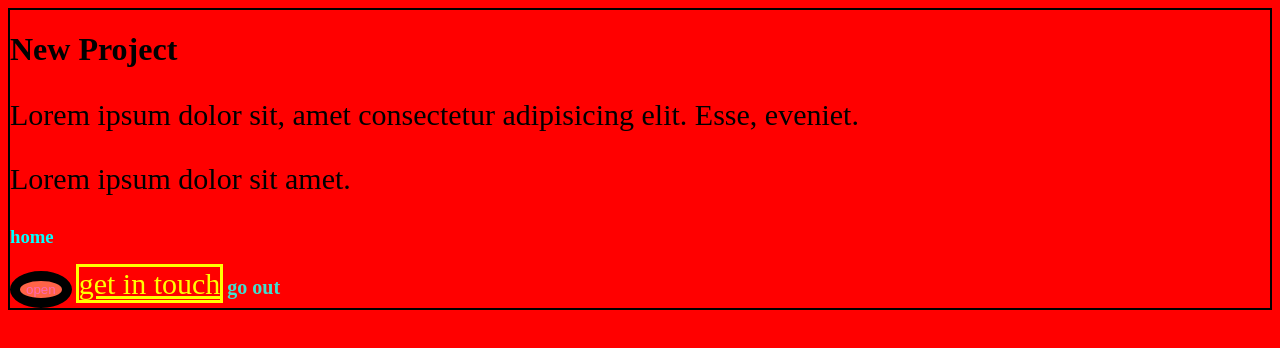
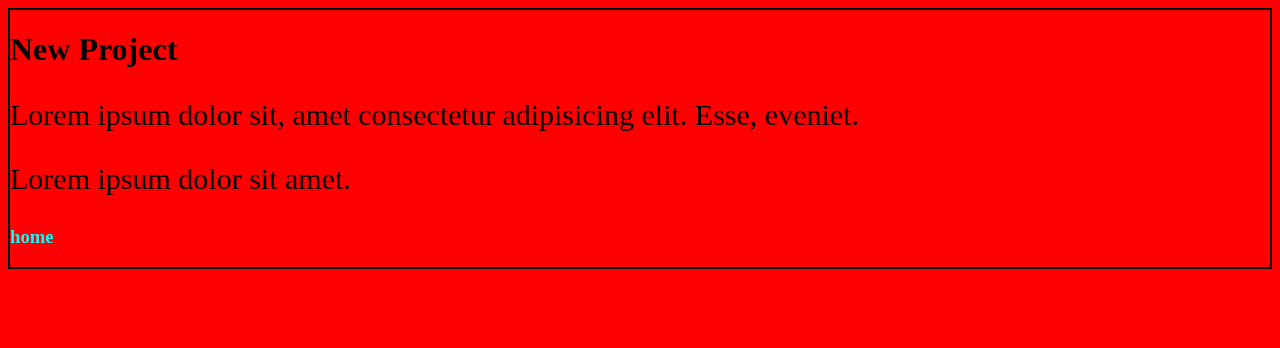
Before and after one commit to KrishnaY0102/Banksathi, a plain HTML site: page index.html in a window 1280 px wide. Drawn offline with Linux system fonts and the light colour scheme.

Commit message:
reset error

```diff
--- a/css/style.css
+++ b/css/style.css
@@ -8,19 +8,3 @@ p{
 h3{
     color: aqua;
 }
-button{
-    background-color: tomato;
-    color: hotpink;
-    border-radius: 50%;
-    border: 10px solid black;
-}
-a{
-    font-size: 30px;
-    color: yellow;
-    border: 3px solid;
-}
-b{
-    font-size: 20px;
-    color: turquoise;
-
-}
--- a/index.html
+++ b/index.html
@@ -15,10 +15,7 @@
     <h3>
         home
     </h3>
-    <button>open</button>
 
-    <a href="#">get in touch</a>
-    <b>go out</b>
 
 </body>
 </html>
```
